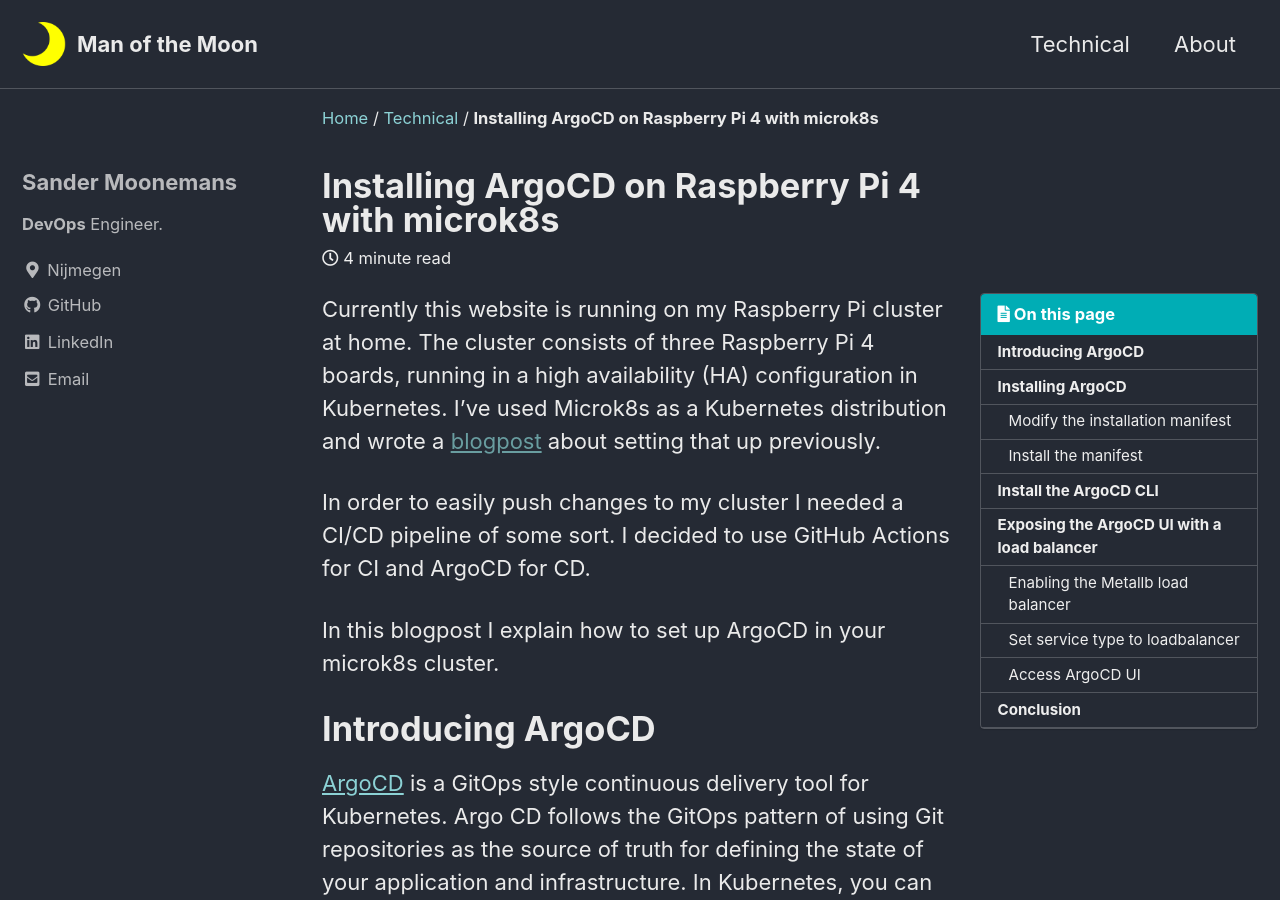
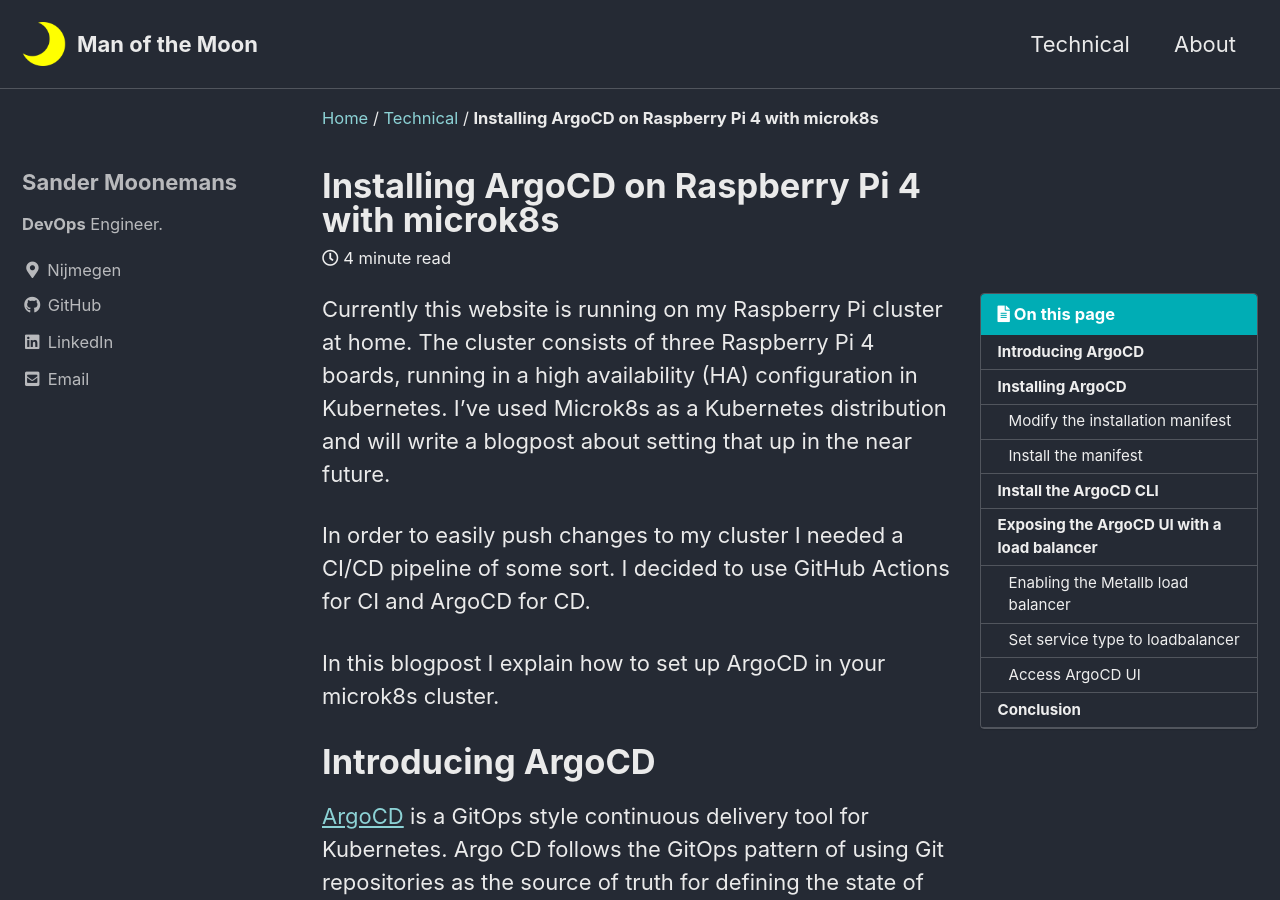
Before and after one commit to SanderMoon/jekyll-blog, a Jekyll site: the page built from _posts/2022-04-20-installing-argocd.markdown, in a window 1280 px wide and 900 px high. Built offline with Jekyll 4.4.1, drawn with Linux system fonts in a browser that asks for light colours; cached includes are drawn as plain includes.

Commit message:
Update 2022-04-20-installing-argocd.markdown

```diff
--- a/_posts/2022-04-20-installing-argocd.markdown
+++ b/_posts/2022-04-20-installing-argocd.markdown
@@ -10,7 +10,7 @@
 
 Currently this website is running on my Raspberry Pi cluster at home.
 The cluster consists of three Raspberry Pi 4 boards, running in a high availability (HA) configuration in Kubernetes.
-I've used Microk8s as a Kubernetes distribution and wrote a [blogpost]() about setting that up previously.
+I've used Microk8s as a Kubernetes distribution and will write a blogpost about setting that up in the near future.
 
 In order to easily push changes to my cluster I needed a CI/CD pipeline of some sort.
 I decided to use GitHub Actions for CI and ArgoCD for CD.
```
